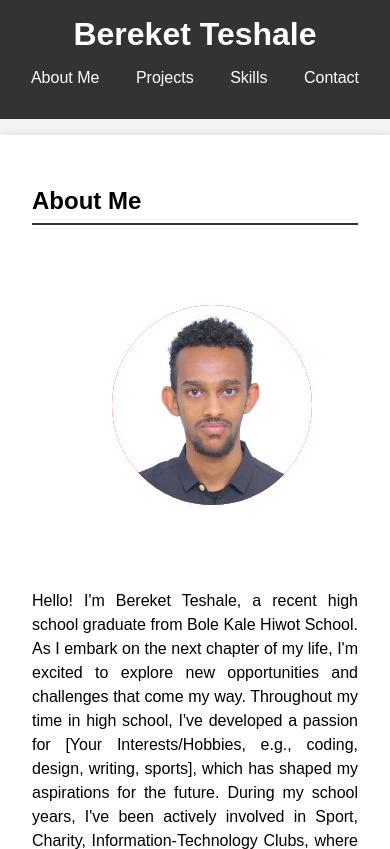
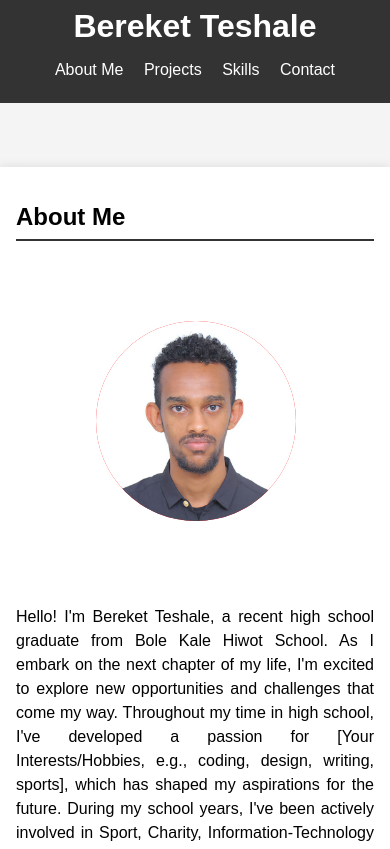
Before and after one commit to AbrehamElka/IamBereket.github.io, a plain HTML site: page index.html in a window 390 px wide. Shown: the top 849 px of the page. Drawn offline with Linux system fonts and the light colour scheme.

Commit message:
Update Beki.css
For phones

```diff
--- a/Beki.css
+++ b/Beki.css
@@ -89,3 +89,18 @@ nav ul li a:hover {
     padding: 0.3rem 0.5rem;
     border-radius: 5px;
 }
+
+@media (max-width: 600px) {
+    header {
+        padding: 0.5rem 0;
+    }
+
+    nav ul li {
+        margin: 0 0.5rem;
+    }
+
+    section {
+        padding: 1rem;
+        margin: 4rem auto 1rem; /* Adjusted top margin for smaller screens */
+    }
+}
```
